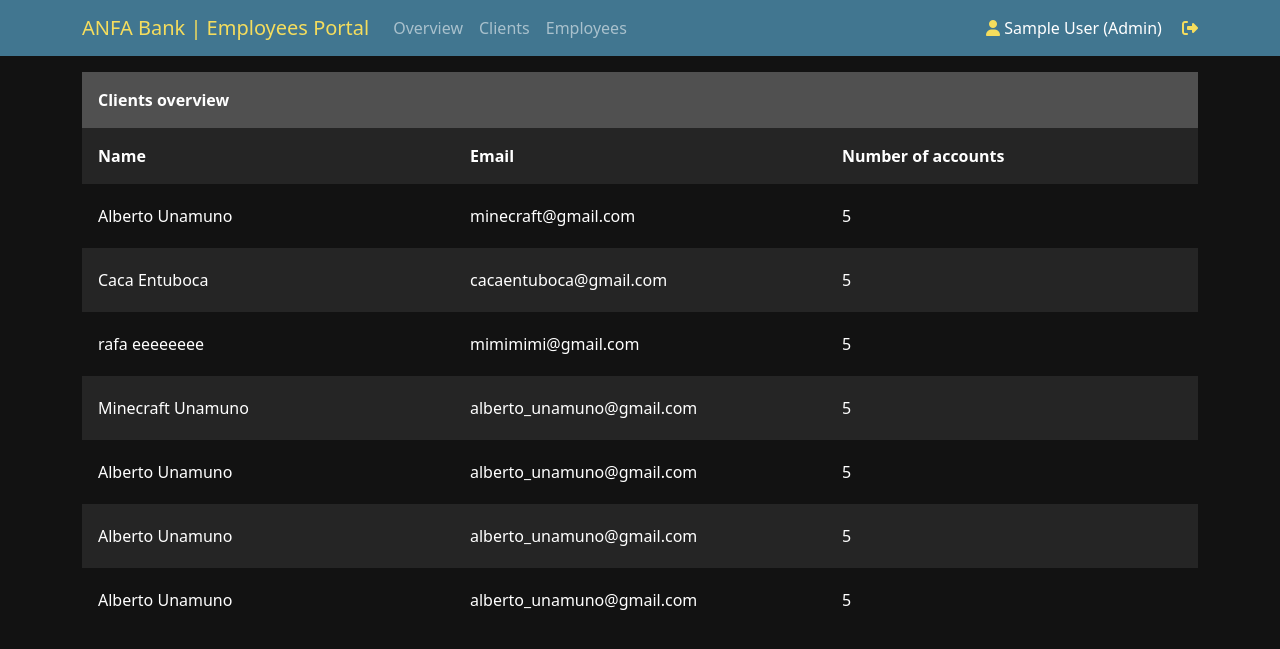
After one commit to anto8460/banking_system, a Django app: page / in a window 1280 px wide. The commit adds this page. Shown: the top 649 px of the page. Run offline with Django 4.2, Linux system fonts and the light colour scheme; the visitor is signed in with stand-in values (Sample User, id 1); some libraries are stand-ins or nearby versions.

Commit message:
Adds part of the employees portal

```diff
--- a/banking_system/banking_system/banking_system_app/static/style.css
+++ b/banking_system/banking_system/banking_system_app/static/style.css
@@ -1,7 +1,3 @@
-.container {
-    padding-inline: 1rem;
-}
-
 .navbar-container {
     display: flex;
     justify-content: space-between;
@@ -13,11 +9,43 @@
     color: rgba(0, 0, 0, 0.55);
 }
 
+.employees-navbar-container {
+    width: 100%;
+    display: flex;
+    justify-content: space-between;
+    align-items: center;
+    background-color: #417690;
+}
+
+.employees-navbar-container .navbar-brand {
+    color: #f5dd5d;
+}
+
+.employees-navbar-container .navbar-brand:hover {
+    color: #f5e796;
+}
+
+.employees-navbar-text a {
+    text-decoration: none;
+    color: rgba(255, 255, 255, 1);
+}
+
+.employees-navbar-text i {
+    color: #f5dd5d;
+}
+
+.employees-flex-between {
+    display: flex;
+    justify-content: space-between;
+    align-items: center;
+}
+
 .navbar-container .navbar-text i {
     margin-right: 5px;
 }
 
-.navbar-container .navbar-text a:hover, .nav-item:hover {
+.navbar-container .navbar-text a:hover,
+.nav-item:hover {
     text-decoration: underline;
     color: rgba(0, 0, 0, 1);
 }
@@ -25,3 +53,52 @@
 .logout {
     margin-left: 1rem;
 }
+
+.employees {
+    background-color: #121212;
+    color: rgba(255, 255, 255, 1) !important;
+}
+
+.admin-section {
+    width: 100%;
+    margin-top: 1rem;
+}
+
+.admin-section-title tr:first-of-type {
+    background-color: #505050;
+}
+
+.admin-section-title tr:nth-of-type(2) {
+    background-color: #252525;
+}
+
+.admin-section-title th {
+    width: 33%;
+    color: white;
+    font-weight: bold;
+    padding: 1rem;
+    margin-bottom: 0;
+}
+
+.admin-section-title tr {
+    width: 100%;
+}
+
+.admin-section-content tr {
+    width: 100%;
+    height: 4rem;
+    line-height: 4rem;
+}
+
+.admin-section-content td {
+    width: 33%;
+    padding: 0 1rem 0 1rem;
+}
+
+.admin-section-content tr:first-child {
+    background-color: #121212;
+}
+
+.admin-section-content tr:nth-child(2n+2) {
+    background-color: #252525;
+}
--- /dev/null
+++ b/banking_system/banking_system/banking_system_app/templates/employee_home.html
@@ -0,0 +1,85 @@
+<!DOCTYPE html>
+<html lang="en">
+    <head>
+        <meta charset="UTF-8">
+        <meta http-equiv="X-UA-Compatible" content="IE=edge">
+        <meta name="viewport" content="width=device-width, initial-scale=1.0">
+        <title>Home</title>
+        <link href="https://cdn.jsdelivr.net/npm/bootstrap@5.1.3/dist/css/bootstrap.min.css"
+              rel="stylesheet"
+              integrity="sha384-1BmE4kWBq78iYhFldvKuhfTAU6auU8tT94WrHftjDbrCEXSU1oBoqyl2QvZ6jIW3"
+              crossorigin="anonymous">
+        <link rel="stylesheet" href="../static/style.css">
+        <script src="https://kit.fontawesome.com/dfbfe5f345.js" crossorigin="anonymous"></script>
+    </head>
+    <body class="employees">
+        <div class="employees-navbar-container">
+            <div class="container employees-flex-between">
+                <nav class="navbar navbar-expand-lg navbar-dark">
+                    <a class="navbar-brand" href="/">ANFA Bank | Employees Portal</a>
+                    <button class="navbar-toggler"
+                            type="button"
+                            data-toggle="collapse"
+                            data-target="#navbarText"
+                            aria-controls="navbarText"
+                            aria-expanded="false"
+                            aria-label="Toggle navigation">
+                        <span class="navbar-toggler-icon"></span>
+                    </button>
+                    <div class="collapse navbar-collapse" id="navbarText">
+                        <ul class="navbar-nav mr-auto">
+                            <li class="nav-item">
+                                <a class="nav-link" href="/">Overview</a>
+                            </li>
+                            <li class="nav-item">
+                                <a class="nav-link" href="#">Clients</a>
+                            </li>
+                            {% if user.is_superuser %}
+                                <li class="nav-item">
+                                    <a class="nav-link" href="#">Employees</a>
+                                </li>
+                            {% endif %}
+                        </ul>
+                    </div>
+                </nav>
+                <span class="employees-navbar-text">
+                    <i class="fa-solid fa-user"></i>
+                    <a href="{% url 'banking_system_app:home' %}">
+                        {{ user.first_name }} {{ user.last_name }}
+                        {% if user.is_superuser %}(Admin){% endif %}
+                    </a>
+                    <a href="{% url 'login_app:logout' %}" class="logout"><i class="fa-solid fa-right-from-bracket"></i></a>
+                </span>
+            </div>
+        </div>
+        <div class="container">
+            <div class="main">
+                <table class="admin-section">
+                    <thead class="admin-section-title">
+                        <th colspan="3">Clients overview</th>
+                        <tr>
+                            <th>Name</th>
+                            <th>Email</th>
+                            <th>Number of accounts</th>
+                        </tr>
+                    </thead>
+                    <tbody class="admin-section-content">
+                        {% for client in clients %}
+                            <tr>
+                                <td>
+                                    {{ client.first_name }} {{ client.last_name }}
+                                </td>
+                                <td>
+                                    {{ client.email }}
+                                </td>
+                                <td>
+                                    {{ client.number_of_accounts }}
+                                </td>
+                            </tr>
+                        {% endfor %}
+                    </tbody>
+                </table>
+            </div>
+        </div>
+    </body>
+</html>
--- a/banking_system/banking_system/banking_system_app/views.py
+++ b/banking_system/banking_system/banking_system_app/views.py
@@ -1,5 +1,5 @@
 from django.http import HttpResponse
-from .models import Account
+from .models import Account, UserInformation
 from django.shortcuts import render, redirect
 from django.contrib.auth.decorators import login_required
 
@@ -31,6 +31,54 @@ def home(request):
 
         # If the user is an employee
         else:
-            context = {}
+            clients = [
+                {
+                'first_name': 'Alberto',
+                'last_name': 'Unamuno',
+                'email': 'minecraft@gmail.com',
+                'number_of_accounts': 5,
+                },
+                {
+                'first_name': 'Caca',
+                'last_name': 'Entuboca',
+                'email': 'cacaentuboca@gmail.com',
+                'number_of_accounts': 5,
+                },
+                {
+                'first_name': 'rafa',
+                'last_name': 'eeeeeeee',
+                'email': 'mimimimi@gmail.com',
+                'number_of_accounts': 5,
+                },
+                {
+                'first_name': 'Minecraft',
+                'last_name': 'Unamuno',
+                'email': 'alberto_unamuno@gmail.com',
+                'number_of_accounts': 5,
+                },
+                {
+                'first_name': 'Alberto',
+                'last_name': 'Unamuno',
+                'email': 'alberto_unamuno@gmail.com',
+                'number_of_accounts': 5,
+                },
+                {
+                'first_name': 'Alberto',
+                'last_name': 'Unamuno',
+                'email': 'alberto_unamuno@gmail.com',
+                'number_of_accounts': 5,
+                },
+                {
+                'first_name': 'Alberto',
+                'last_name': 'Unamuno',
+                'email': 'alberto_unamuno@gmail.com',
+                'number_of_accounts': 5,
+                }
+            ]
+            context = {
+                'user': user,
+                'clients': clients
+            }
 
-        return render(request, 'home.html', context)
+            # We render the employee's homepage.
+            return render(request, 'employee_home.html', context)
```
